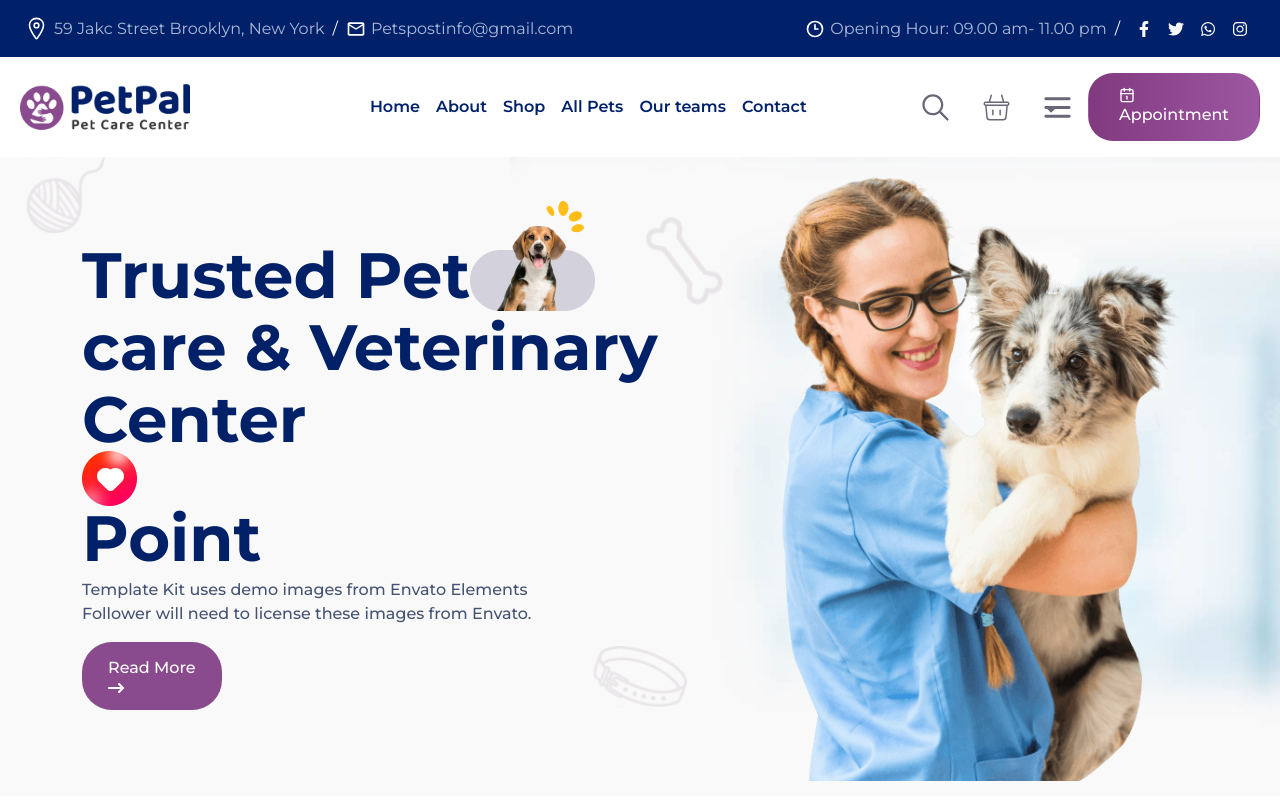
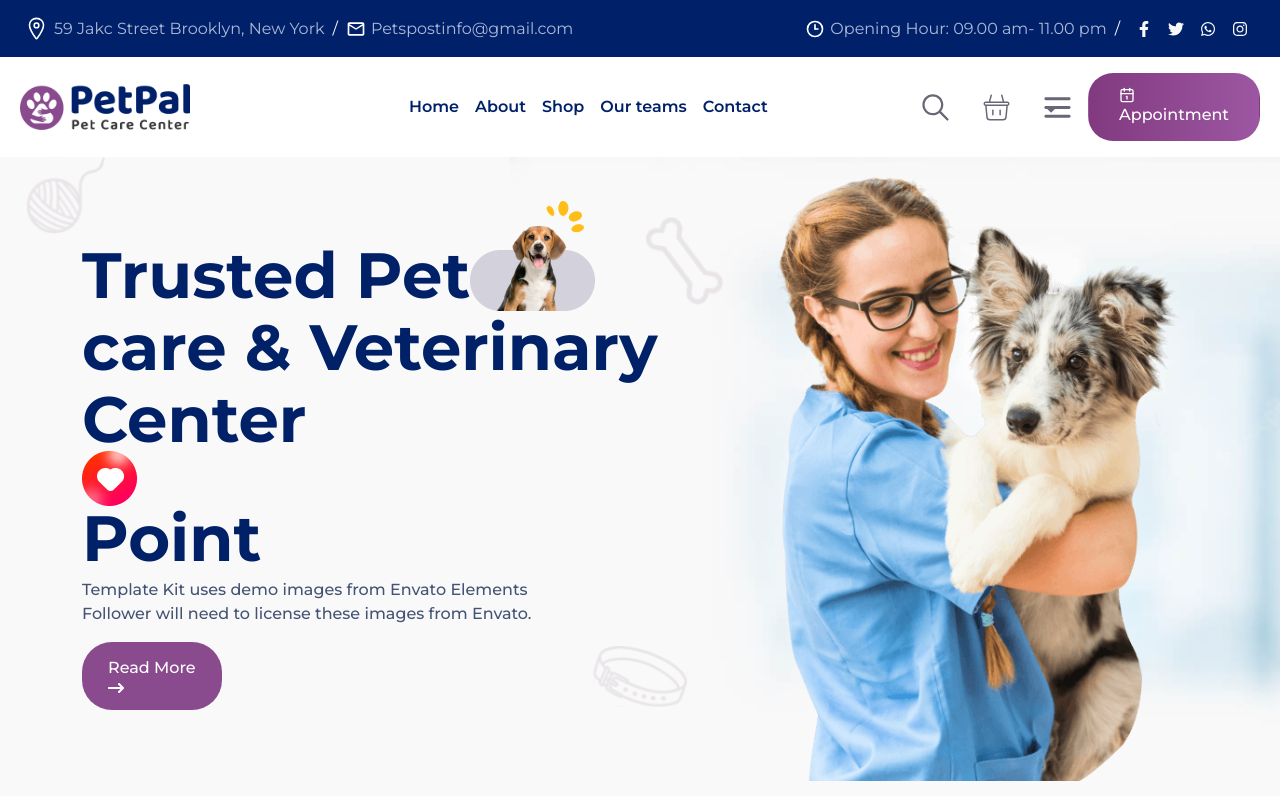
Before and after one commit to gahramanova/Petpal, a React (Vite) app: page / in a window 1280 px wide. Shown: the top 800 px of the page. Built offline with nearby package versions, Linux system fonts and the light colour scheme; a web font is replaced by a local one.

Commit message:
Remove all pets page

```diff
--- a/src/App.tsx
+++ b/src/App.tsx
@@ -6,7 +6,6 @@ import About from './pages/About'
 import Shop from './pages/Shop'
 import Contact from './pages/Contact'
 import OurTeams from './pages/OurTeams'
-import AllPets from './pages/AllPets'
 import Login from './pages/Login'
 import Register from './pages/Register'
 import Cart from './pages/Cart'
@@ -19,7 +18,6 @@ const App = () => {
 
   const routerWithSecondHeader = [
     "/about",
-    "/allpets",
     "/blog",
     "/cart",
     "/ourteams",
@@ -41,7 +39,6 @@ const App = () => {
         <Route path='/shop' element={<Shop />}></Route>
         <Route path='/contact' element={<Contact />}></Route>
         <Route path='/ourteams' element={<OurTeams />}></Route>
-        <Route path='/allpets' element={<AllPets />}></Route>
         <Route path='/login' element={<Login />}></Route>
         <Route path='/register' element={<Register />}></Route>
         <Route path='/blog' element={<Blog />}></Route>
--- a/src/layout/Header.tsx
+++ b/src/layout/Header.tsx
@@ -54,7 +54,6 @@ const Header = () => {
               <li><Link to="/" className="nav-link px-2">Home</Link></li>
               <li><Link to="/about" className="nav-link px-2">About</Link></li>
               <li><Link to="/shop" className="nav-link px-2">Shop</Link></li>
-              <li><Link to="/allpets" className="nav-link px-2">All Pets</Link></li>
               <li><Link to="/ourteams" className="nav-link px-2">Our teams</Link></li>
               <li><Link to="/contact" className="nav-link px-2">Contact</Link></li>
             </ul>
--- a/src/pages/AllPets.tsx
+++ /dev/null
@@ -1,8 +0,0 @@
-
-const AllPets = () => {
-  return (
-    <div>AllPets</div>
-  )
-}
-
-export default AllPets
```
